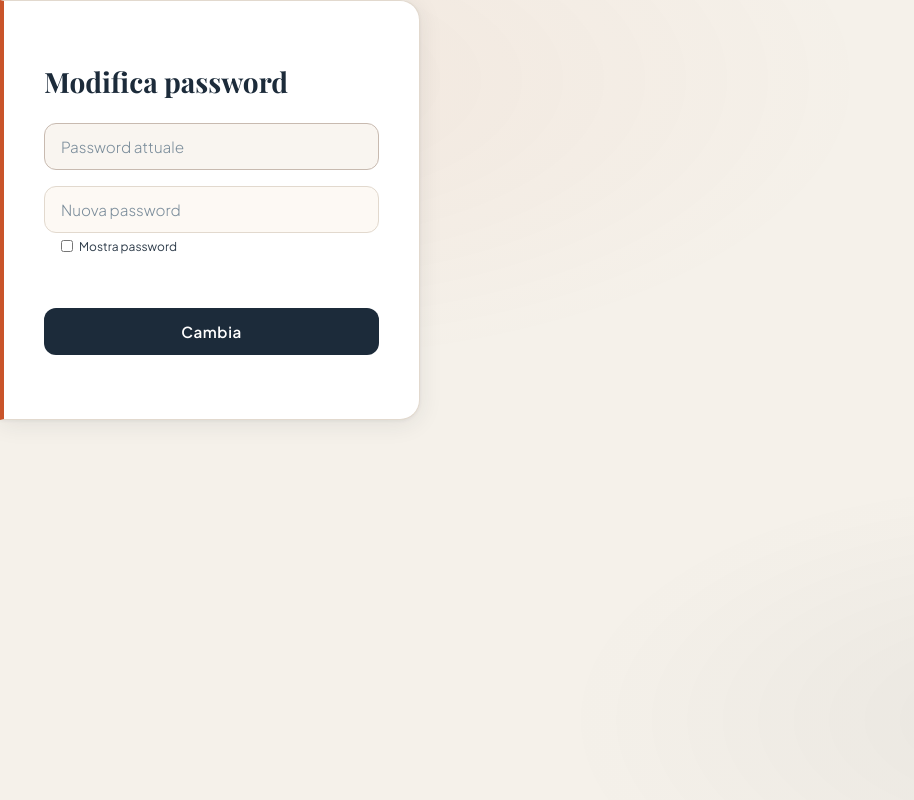
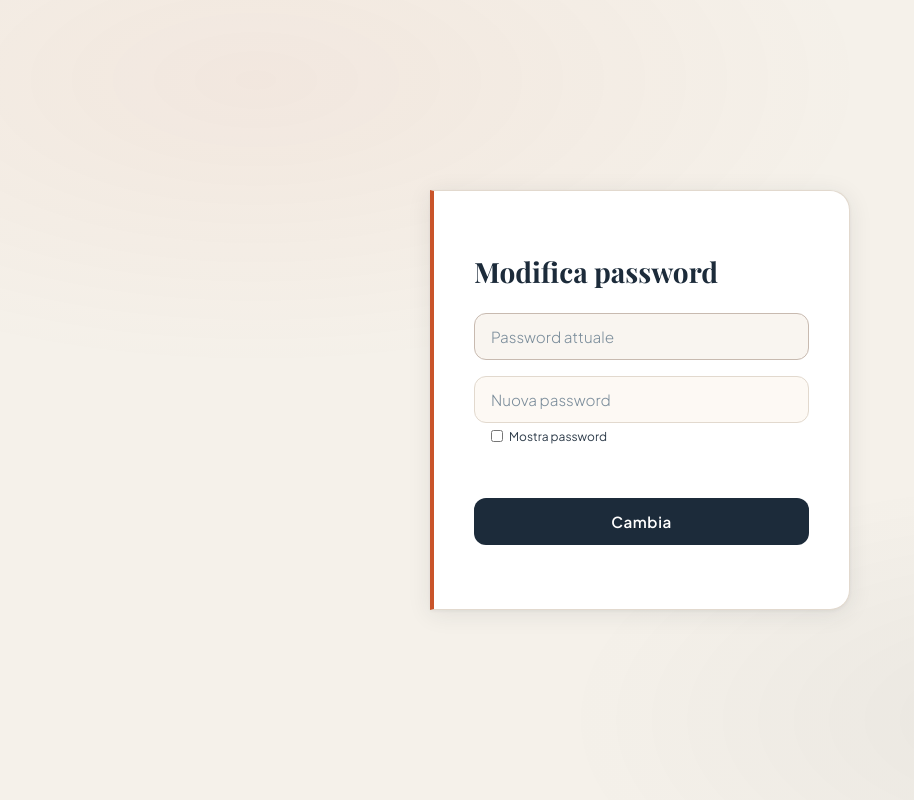
Before and after one commit to alecassaii/EthniGo, a PHP site: page /src/psw.php in a window 1280 px wide. Shown: the whole page, without its empty margins (0-914 px from the left). Run offline with PHP 8.4, Linux system fonts and the light colour scheme; some web fonts are replaced.

Commit message:
Centered form fix

```diff
--- a/src/frgtPswd.php
+++ b/src/frgtPswd.php
@@ -13,6 +13,7 @@ session_start();
     <link rel="stylesheet" href="../css/frgtPswd.css">
 </head>
 <body>
+<div class="page-wrapper">
     <form class="form" action="frgtPswd.php" method="post">
 
         <p class="form-title">Inserisci la tua mail</p>
@@ -24,6 +25,7 @@ session_start();
         <button class="submit" type="submit">Procedi</button>
 
     </form>
+</div>
 
 <?php
 if ($_SERVER["REQUEST_METHOD"] == "POST") {
--- a/src/log_in.php
+++ b/src/log_in.php
@@ -9,6 +9,7 @@
     <link rel="stylesheet" href="../css/log_in.css">
 </head>
 <body onload="err()">
+<div class="page-wrapper">
     <form class="form" action="login.php" method="post">
 
         <p class="form-title">Accedi</p>
@@ -38,5 +39,6 @@
         </p>
 
     </form>
+</div>
 </body>
 </html>
--- a/src/psw.php
+++ b/src/psw.php
@@ -14,6 +14,7 @@ session_start();
 </head>
 <body onload="err()">
 
+<div class="page-wrapper">
     <form class="form" action="cambiaPswd.php" method="post">
 
         <p class="form-title">Modifica password</p>
@@ -44,5 +45,6 @@ session_start();
         <button class="submit" type="submit">Cambia</button>
 
     </form>
+</div>
 </body>
 </html>
--- a/src/registra.php
+++ b/src/registra.php
@@ -13,6 +13,7 @@ session_start();
     <link rel="stylesheet" href="../css/registra.css">
 </head>
 <body>
+<div class="page-wrapper">
     <form class="form" action="registra.php" method="post">
         <p class="form-title">Crea il tuo account</p>
 
@@ -38,6 +39,7 @@ session_start();
             Hai già un account? <a href="log_in.php">Accedi</a>
         </p>
     </form>
+</div>
 
 <?php
 if ($_SERVER["REQUEST_METHOD"] == "POST") {
```
Lines whose indentation alone changed are shown as unchanged.
